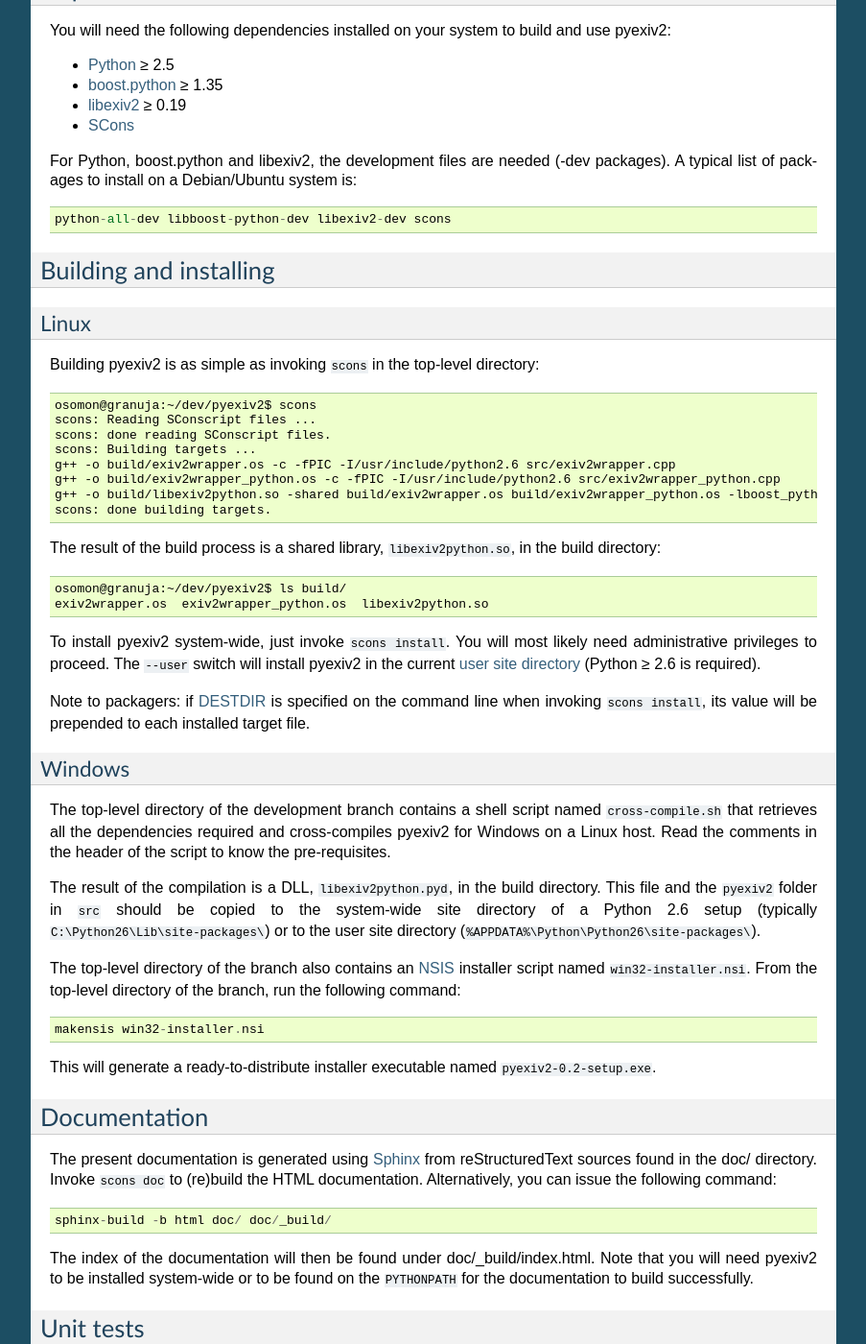
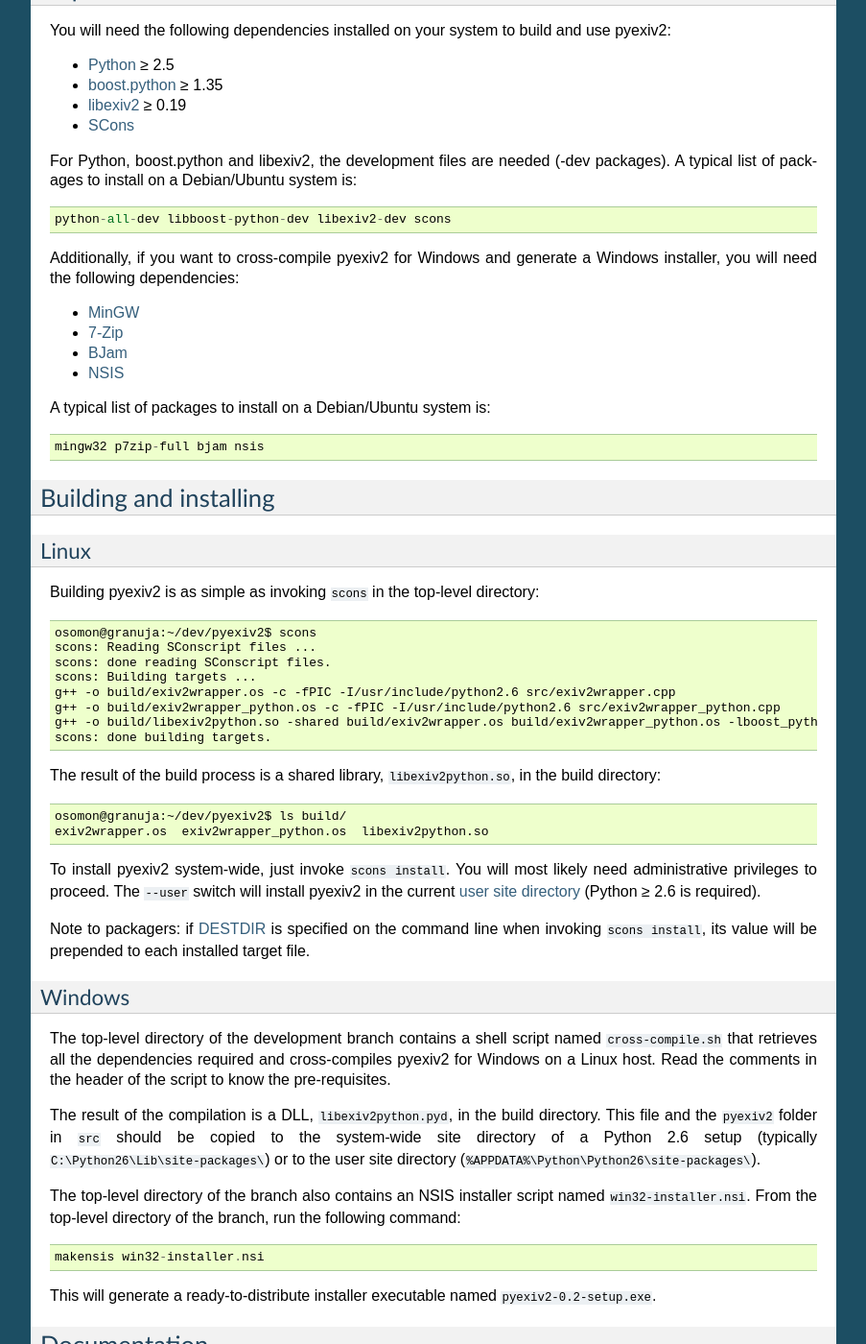
Before and after one commit to hobson/pyexiv2, a Sphinx documentation site: the page built from doc/developers.rst, in a window 1280 px wide and 1400 px high, scrolled down 626 px. Shown: the whole window at 96% size, without its empty margins (198-1101 px from the left). Built offline with Sphinx 7.4.7, drawn with Linux system fonts in a browser that asks for light colours.

Commit message:
Developers documentation: added dependencies to cross-compile and generate a windows installer.

```diff
--- a/doc/developers.rst
+++ b/doc/developers.rst
@@ -48,6 +48,18 @@
 
   python-all-dev libboost-python-dev libexiv2-dev scons
 
+Additionally, if you want to cross-compile pyexiv2 for Windows and generate a
+Windows installer, you will need the following dependencies:
+
+* `MinGW <http://www.mingw.org/>`_
+* `7-Zip <http://7-zip.org/>`_
+* `BJam <http://boost.org/boost-build2/doc/html/index.html>`_
+* `NSIS <http://nsis.sourceforge.net/>`_
+
+A typical list of packages to install on a Debian/Ubuntu system is::
+
+  mingw32 p7zip-full bjam nsis
+
 Building and installing
 #######################
 
@@ -96,9 +108,8 @@
 (typically ``C:\Python26\Lib\site-packages\``) or to the user site directory
 (``%APPDATA%\Python\Python26\site-packages\``).
 
-The top-level directory of the branch also contains an
-`NSIS <http://nsis.sourceforge.net/>`_ installer script named
-``win32-installer.nsi``.
+The top-level directory of the branch also contains an NSIS installer script
+named ``win32-installer.nsi``.
 From the top-level directory of the branch, run the following command::
 
   makensis win32-installer.nsi
```
